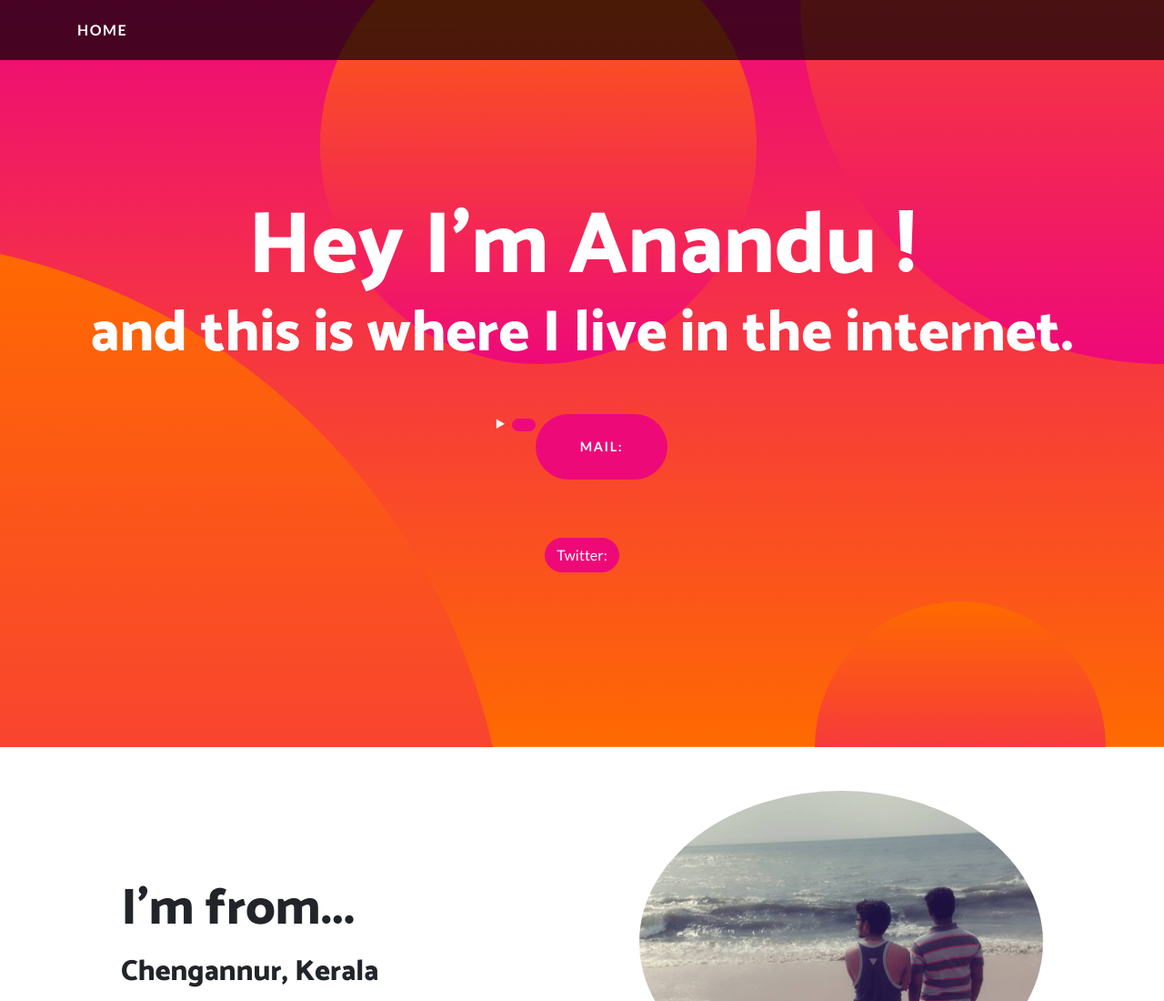
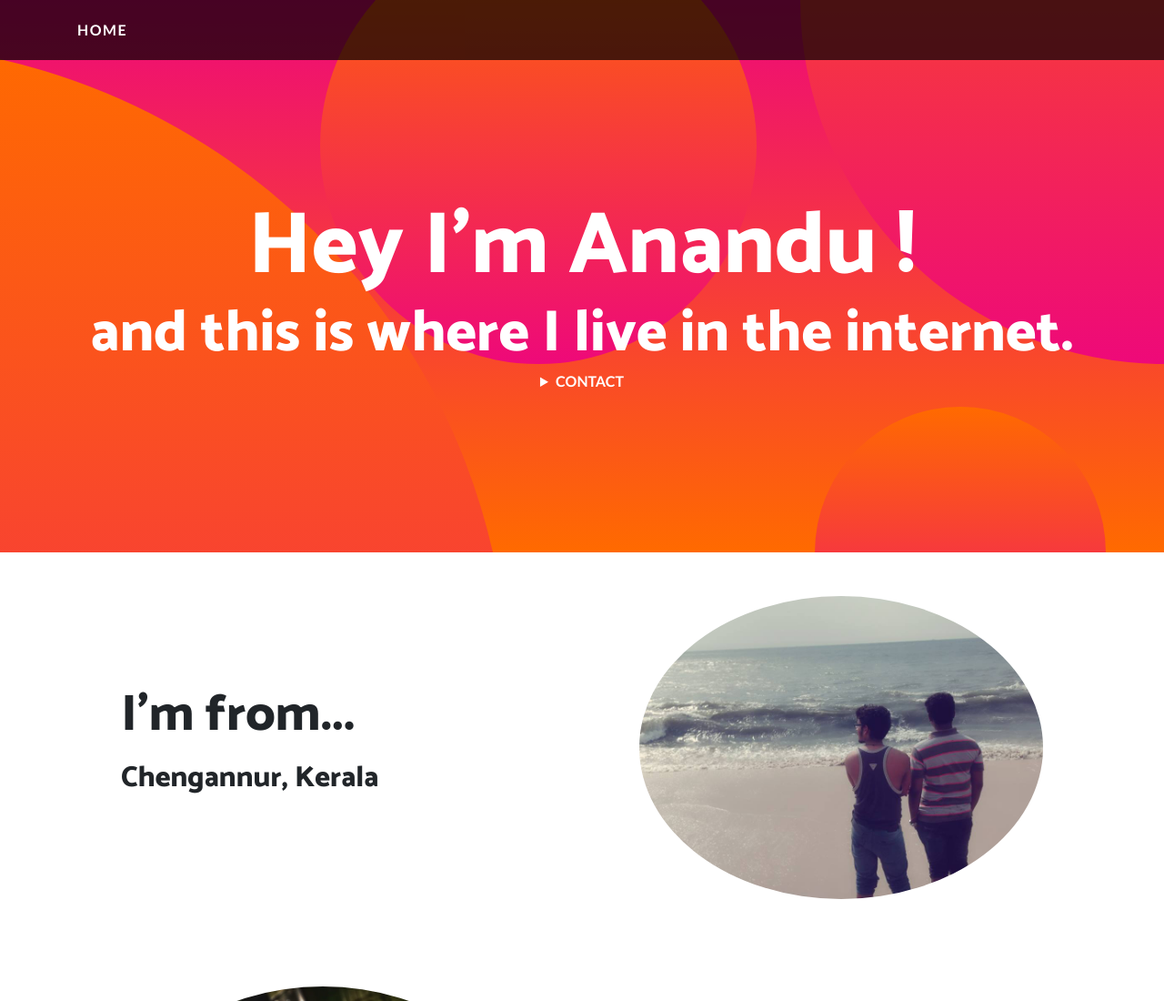
Before and after one commit to rockanandu/blog, a website: page index.html in a window 1280 px wide. Shown: the top 1100 px of the page at 91% size. Drawn offline with Linux system fonts and the light colour scheme.

Commit message:
Update index.html

```diff
--- a/index.html
+++ b/index.html
@@ -37,7 +37,7 @@
           <h1 class="masthead-heading mb-0">Hey I'm Anandu !</h1>
           <h2 class="masthead-subheading mb-0">and this is where I live in the internet.</h2>
           <details>
-  <summary><a class="btn btn-primary btn-x1 rounded-pill mt-5>Contact</a></summary>
+  <summary><b>CONTACT</b></summary>
   <p><a href="mailto:anandurnair99@gmail.com" class="btn btn-primary btn-xl rounded-pill mt-5">Mail:</a></p>
   <p><a href="https://twitter.com/rock_anandu" class="btn btn-primary btn-x1 rounded-pill mt-5"> Twitter:</a></details></summary></p>
 </details>
```
